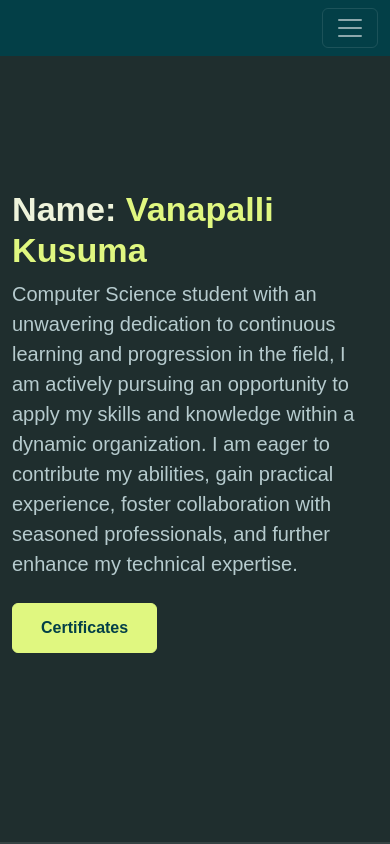
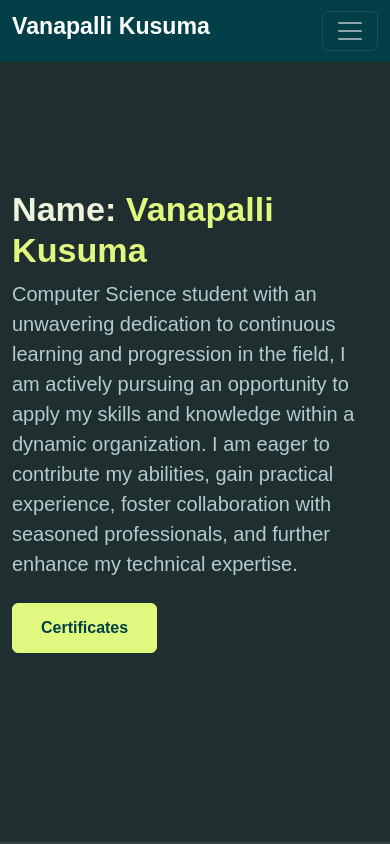
Before and after one commit to 20A31A0525/Portfolio, a plain HTML site: page PORTFOLIO/index.html in a window 390 px wide. Shown: the top 844 px of the page. Drawn offline with Linux system fonts and the light colour scheme; a web font is replaced by a local one.

Commit message:
Update index.html

```diff
--- a/PORTFOLIO/index.html
+++ b/PORTFOLIO/index.html
@@ -18,7 +18,7 @@
     <nav class="navbar navbar-expand-lg navbar-dark fixed-top">
         <div class="container flex-lg-column">
             <a class="navbar-brand mx-lg-auto mb-lg-4" href="#">
-                <span class="h3 fw-bold d-block d-lg-none"></span>
+                <span class="h3 fw-bold d-block d-lg-none">Vanapalli Kusuma</span>
                 <img src="./assets/images/person.jpg" class="d-none d-lg-block rounded-circle" alt="" style="border: 8px solid #d5d536;">
             </a>
             <button class="navbar-toggler" type="button" data-bs-toggle="collapse" data-bs-target="#navbarNav"
```
